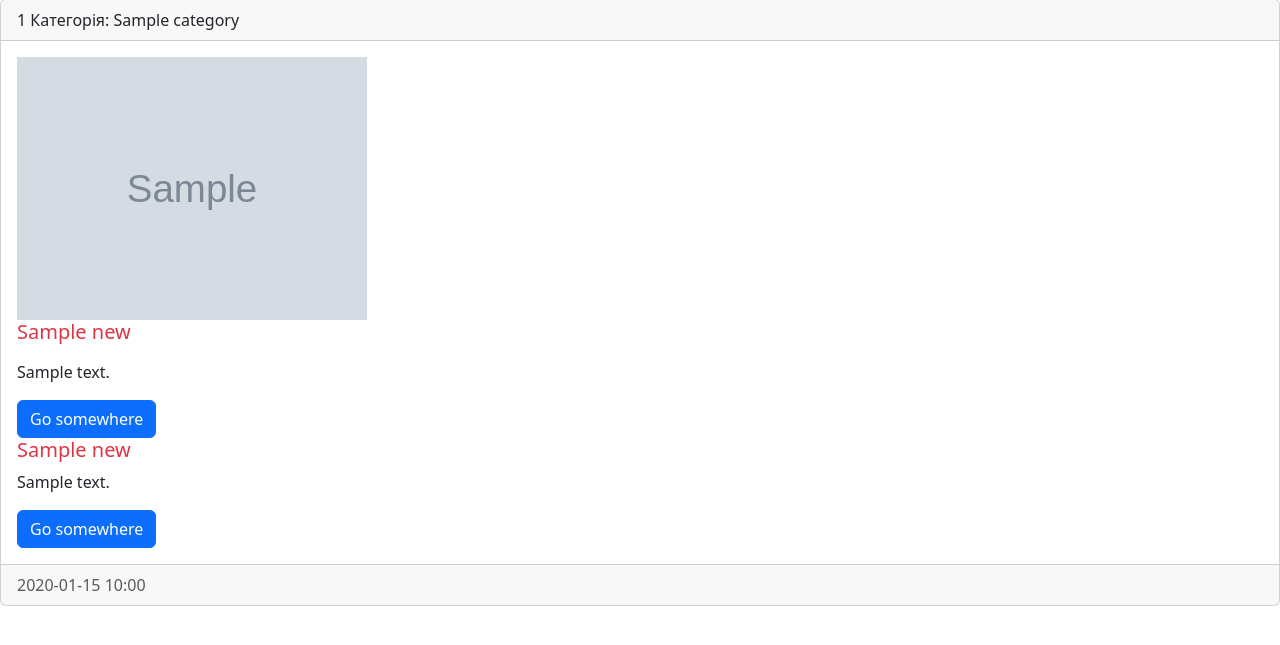
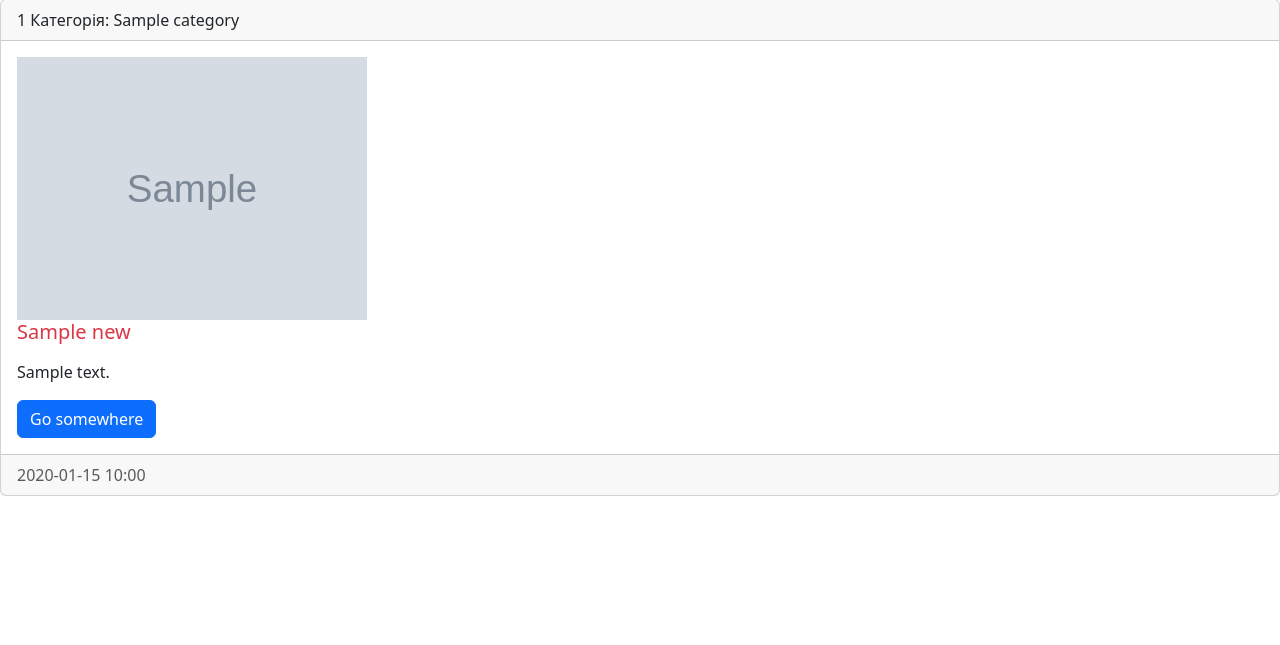
Before and after one commit to Ivanka1234/kurs_django, a Django app: page / in a window 1280 px wide. Shown: the part 141-786 px from the top of the page. Run offline with Django 4.2, Linux system fonts and the light colour scheme; tables that the repository leaves empty hold one stand-in row (values such as "Sample post"); grey boxes marked "Sample" are stand-in pictures.

Commit message:
bez podwojenia

```diff
--- a/mysite/news/templates/news/index.html
+++ b/mysite/news/templates/news/index.html
@@ -48,9 +48,6 @@
                       <a href="#" class="btn btn-primary">Go somewhere</a>
                   </div>
               </div>
-              <h5 class="card-title {%cycle 'text-danger' 'text-success'%}">{{ item.title }}</h5>
-              <p class="card-text">{{ item.content}}</p>
-              <a href="#" class="btn btn-primary">Go somewhere</a>
           </div>
           <div class="card-footer text-muted">
              {{ item.created_at|date:'Y-m-d H:i'}}
```
